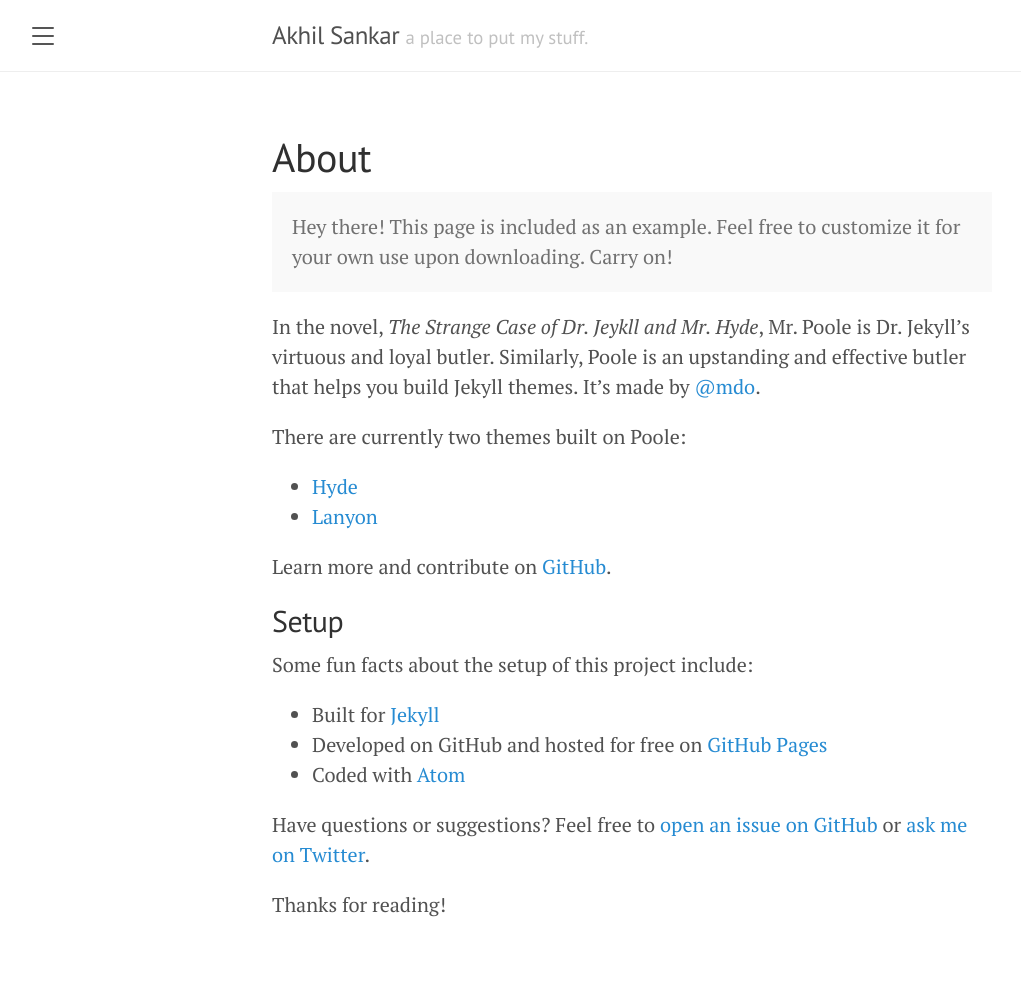
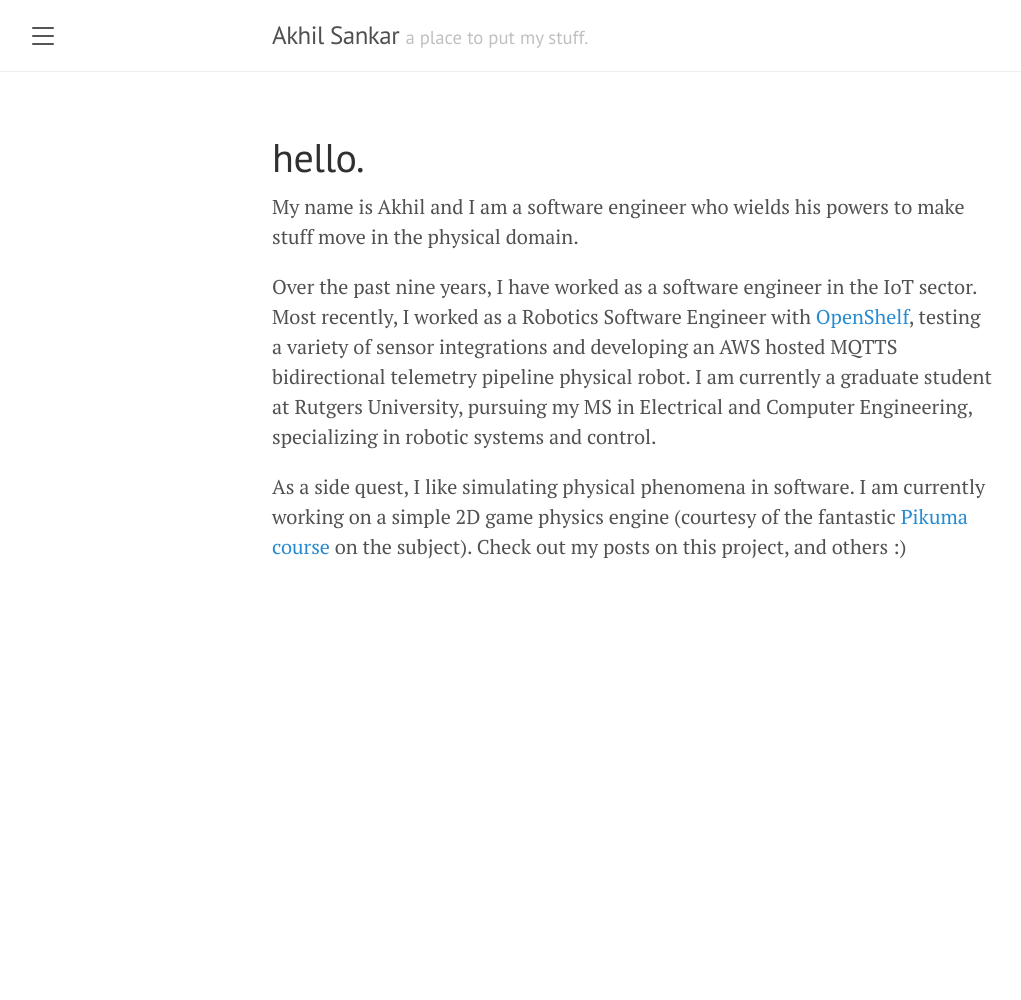
Before and after one commit to fuzzygreenblurs/fuzzygreenblurs.github.io, a Jekyll site: the page built from about.md, in a window 1280 px wide. Shown: the whole page, without its empty margins (8-1029 px from the left). Built offline with Jekyll 4.4.1, drawn with Linux system fonts in a browser that asks for light colours; after the commit the page ends 900 px from its top, so only the background shows below that.

```diff
--- a/about.md
+++ b/about.md
@@ -1,29 +1,10 @@
 ---
 layout: page
-title: About
+title: hello.
 ---
 
-<p class="message">
-  Hey there! This page is included as an example. Feel free to customize it for your own use upon downloading. Carry on!
-</p>
+My name is Akhil and I am a software engineer who wields his powers to make stuff move in the physical domain.
 
-In the novel, *The Strange Case of Dr. Jeykll and Mr. Hyde*, Mr. Poole is Dr. Jekyll's virtuous and loyal butler. Similarly, Poole is an upstanding and effective butler that helps you build Jekyll themes. It's made by [@mdo](https://twitter.com/mdo).
+Over the past nine years, I have worked as a software engineer in the IoT sector. Most recently, I worked as a Robotics Software Engineer with [OpenShelf](https://www.opshelf.com/), testing a variety of sensor integrations and developing an AWS hosted MQTTS bidirectional telemetry pipeline physical robot. I am currently a graduate student at Rutgers University, pursuing my MS in Electrical and Computer Engineering, specializing in robotic systems and control.
 
-There are currently two themes built on Poole:
-
-* [Hyde](http://hyde.getpoole.com)
-* [Lanyon](http://lanyon.getpoole.com)
-
-Learn more and contribute on [GitHub](https://github.com/poole).
-
-## Setup
-
-Some fun facts about the setup of this project include:
-
-* Built for [Jekyll](https://jekyllrb.com)
-* Developed on GitHub and hosted for free on [GitHub Pages](https://pages.github.com)
-* Coded with [Atom](https://atom.io)
-
-Have questions or suggestions? Feel free to [open an issue on GitHub](https://github.com/poole/issues/new) or [ask me on Twitter](https://twitter.com/mdo).
-
-Thanks for reading!
+As a side quest, I like simulating physical phenomena in software. I am currently working on a simple 2D game physics engine (courtesy of the fantastic [Pikuma course](https://pikuma.com/courses/game-physics-engine-programming) on the subject). Check out my posts on this project, and others :)
```
Also changed, not shown: _posts/2020-04-01-whats-jekyll.md (deleted, +0 -12 lines), _posts/2020-04-02-example-content.md (deleted, +0 -122 lines), _posts/2023-11-02-introducing-lanyon.md (deleted, +0 -10 lines), 1 other file.
